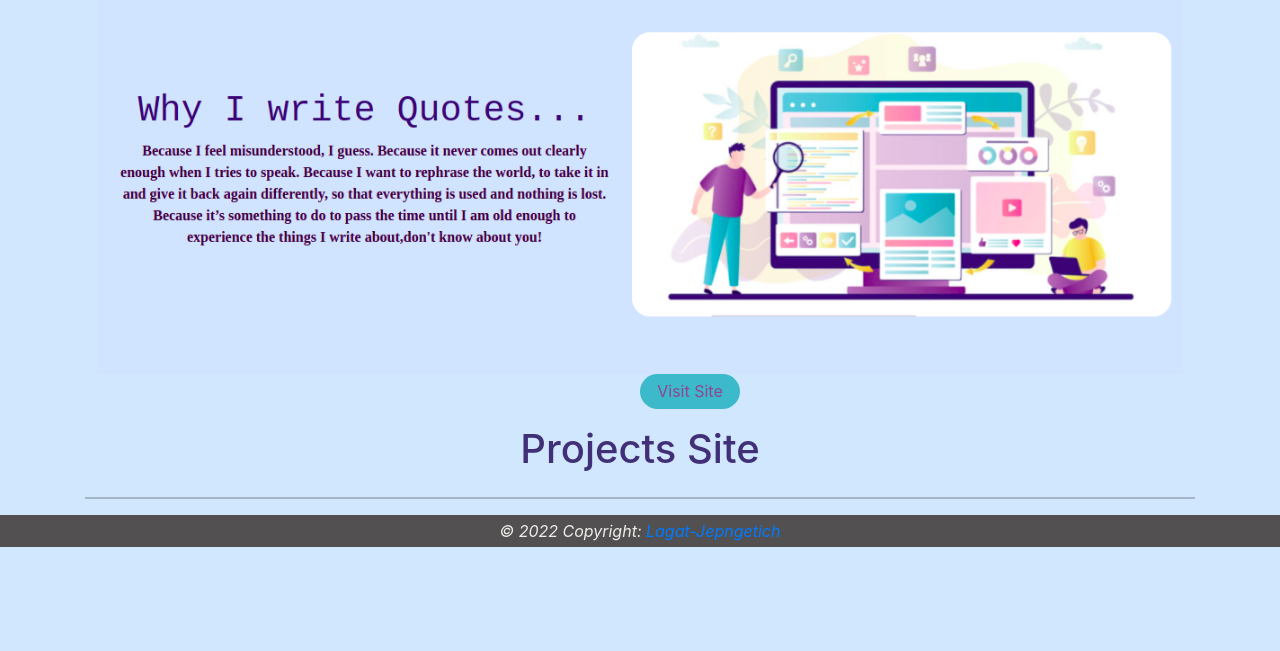
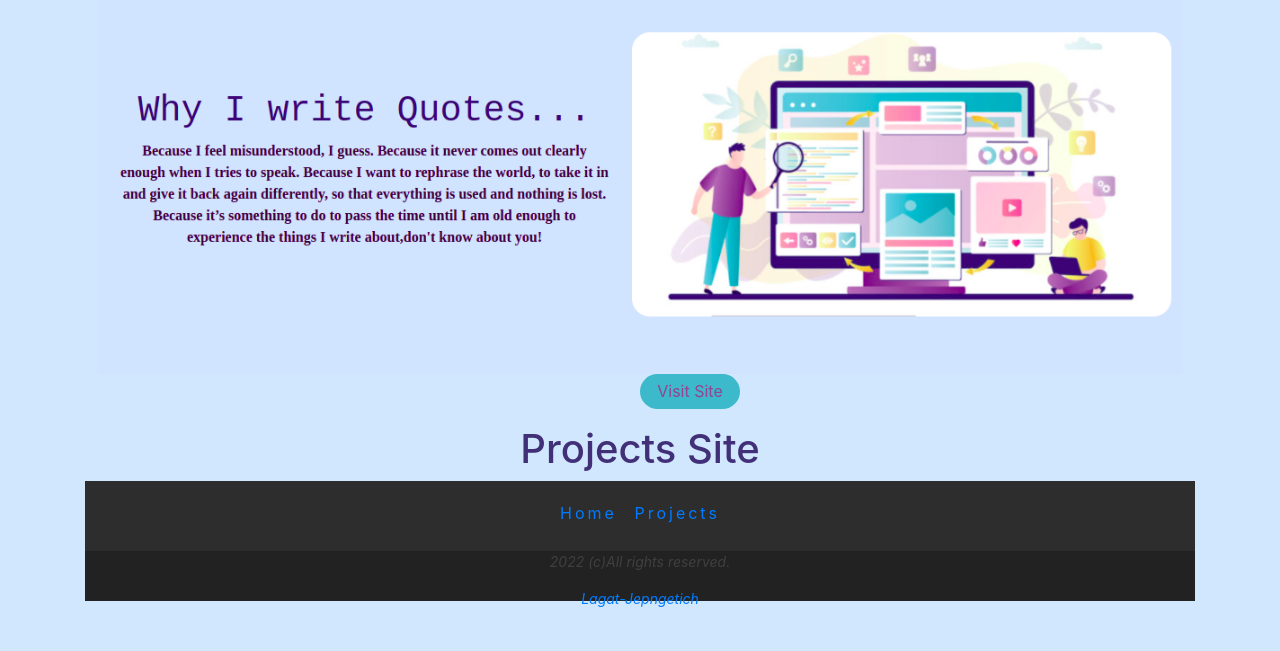
Before and after one commit to Lagat-Collete/Awards, a Django app: page / in a window 1280 px wide. Shown: the part 149-800 px from the top of the page. Run offline with Django 3.2, Linux system fonts and the light colour scheme; data that the repository does not hold is empty; parts of the project's set-up code (start-up, migrations or seed data) failed here and were passed over; some libraries are stand-ins or nearby versions; some web fonts are replaced.

Commit message:
debug footer

```diff
--- a/Award/templates/footer.html
+++ b/Award/templates/footer.html
@@ -1,9 +1,11 @@
 <!-- Footer -->
-<footer class="page-footer font-small ">
-  <hr>
-  </div>
-  <div style="color:rgb(241, 236, 236); font-style: italic; background-color: rgb(82, 80, 80);" class="footer-copyright text-center py-1">© 2022 Copyright:
-    <a href="#"> Lagat-Jepngetich</a>
-  </div>
-</footer>
+
+<div class="foot">
+  <a href="">Home</a>
+  <a href="#project">Projects</a>
+</div>
+<div class="footer">
+  <p>2022 (c)All rights reserved.</p>
+  <p><a href="#"> Lagat-Jepngetich</a></p>
+</div>
 <!-- Footer -->
--- a/static/css/base.css
+++ b/static/css/base.css
@@ -71,6 +71,22 @@ p{
   color: #F8C9DC;
 }
 
+.foot {
+  padding: 20px;
+  text-align: center;
+  word-spacing: 10px;
+  letter-spacing: 3px;
+  height: 70px;
+  background-color: #2d2d2d;
+}
+.footer {
+  text-align: center;
+  font-style: italic;
+  color: white;
+  height: 50px;
+  background-color: #222222;
+}
+
 .attrib {
   font-weight: 400;
   color: #EFF1F3;
```
